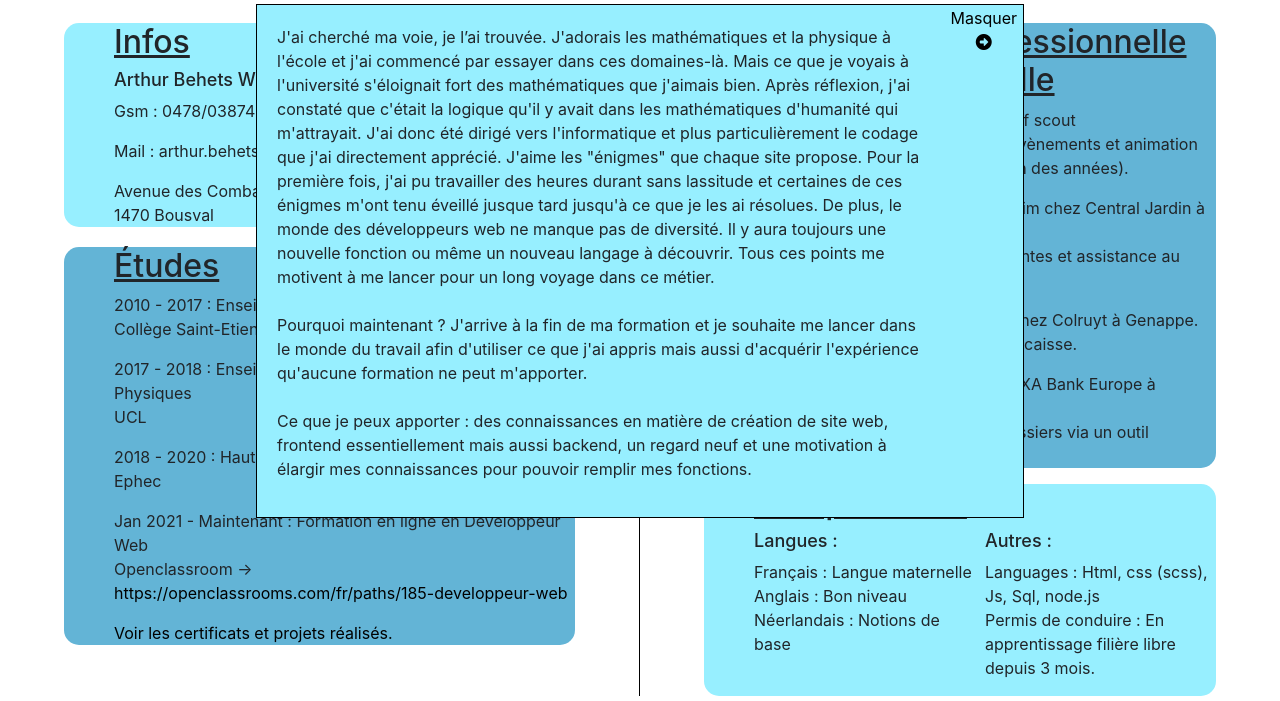
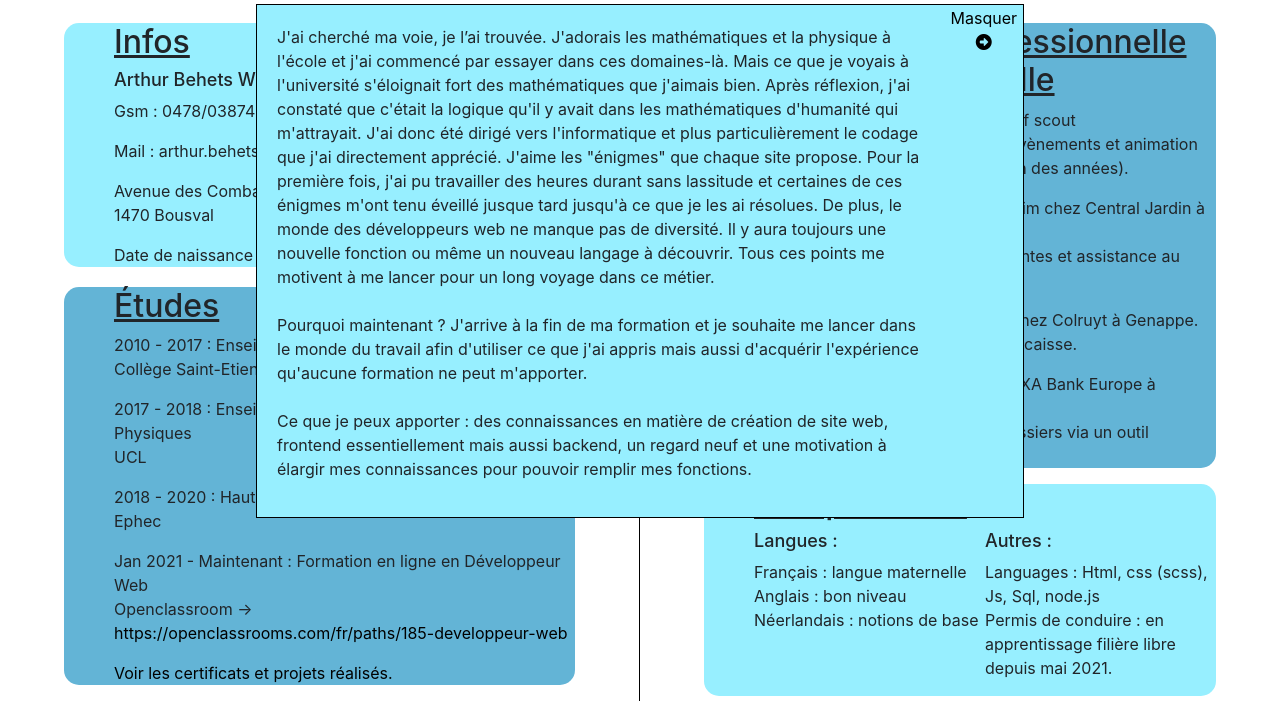
Before and after one commit to ArthurBehets/ABW_CV, a website: page Frontend/Index.html in a window 1280 px wide. Shown: the part 156-857 px from the top of the page. Drawn offline with nearby package versions, Linux system fonts and the light colour scheme.

Commit message:
text ajust

```diff
--- a/Frontend/Index.html
+++ b/Frontend/Index.html
@@ -31,6 +31,7 @@
                     <p>Gsm : 0478/038746</p>
                     <p>Mail : arthur.behets@gmail.com</p>
                     <p>Avenue des Combattants, 11<br>1470 Bousval</p>
+                    <p>Date de naissance : 24/01/98</p>
                 </div>
                 <!-- Infos END -->
                 <!-- Studies -->
@@ -59,11 +60,11 @@
                     <div class="corps__right-ability-col">
                         <div class="corps__right-ability-col-1">
                             <h3>Langues : </h3>
-                            <p>Français : Langue maternelle<br>Anglais : Bon niveau<br>Néerlandais : Notions de base</p>
+                            <p>Français : langue maternelle<br>Anglais : bon niveau<br>Néerlandais : notions de base</p>
                         </div>
                         <div class="corps__right-ability-col-2">
                             <h3>Autres :</h3>
-                            <p>Languages : Html, css (scss), Js, Sql, node.js<br>Permis de conduire : En apprentissage filière libre depuis 3 mois.</p>
+                            <p>Languages : Html, css (scss), Js, Sql, node.js<br>Permis de conduire : en apprentissage filière libre depuis mai 2021.</p>
                         </div>
                     </div>
                 </div>
```
